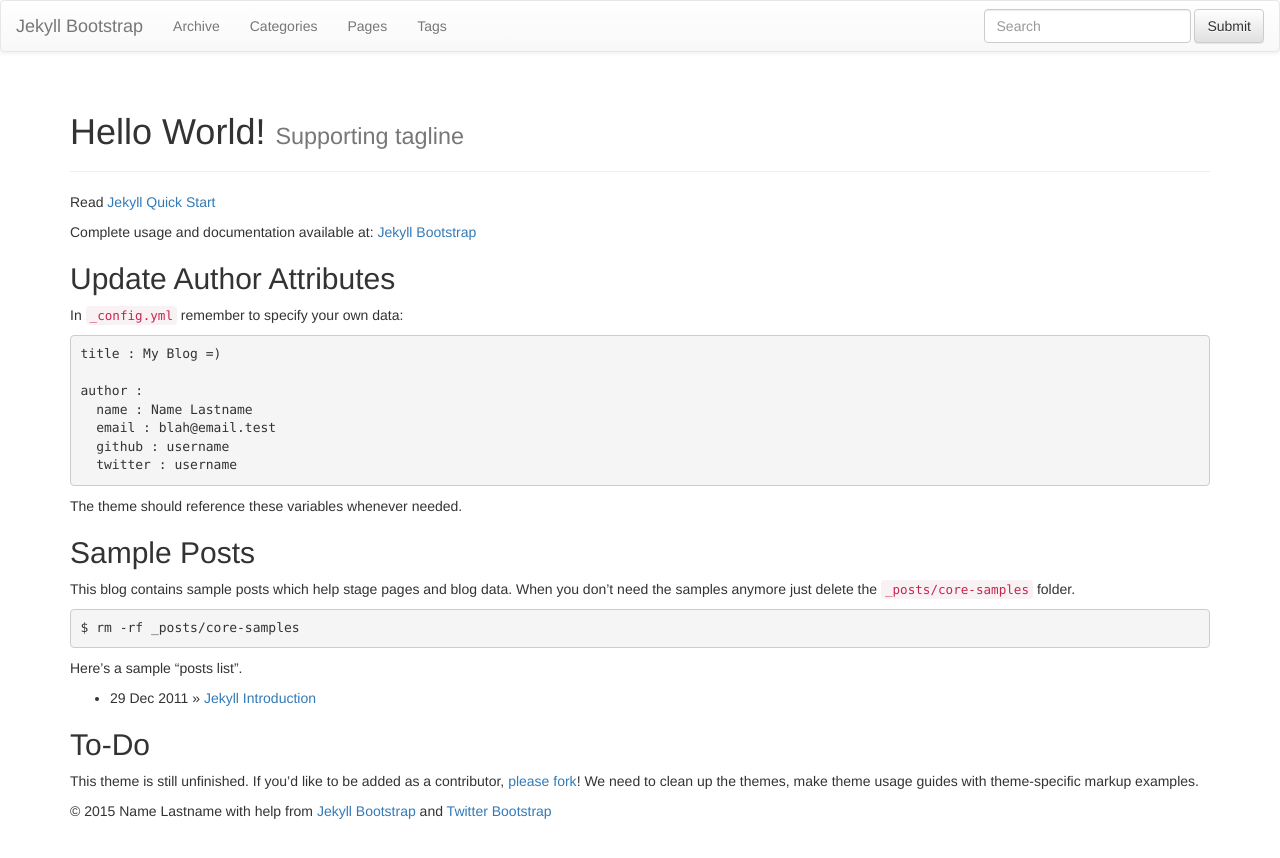
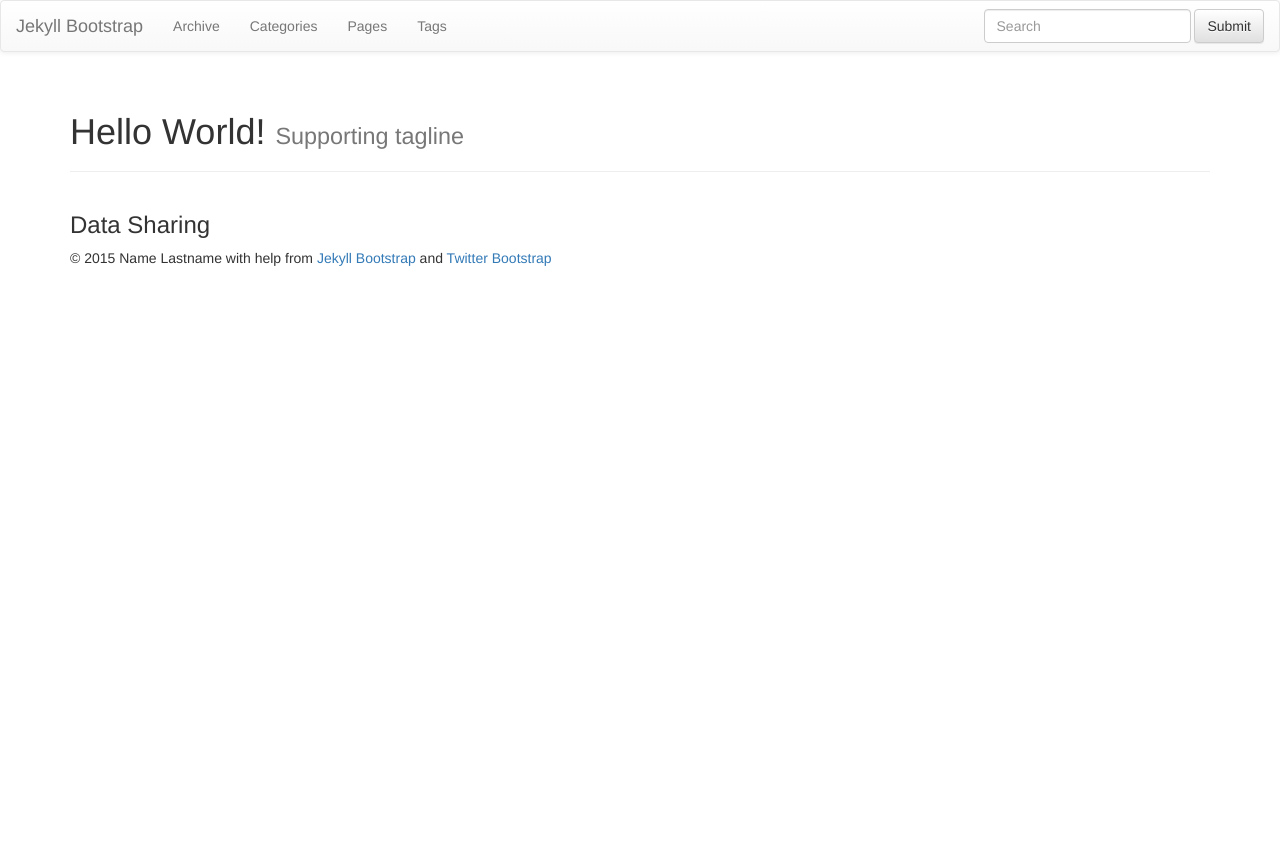
Before and after one commit to spatialcarpentry/data-sharing, a Jekyll site: the page built from index.md, in a window 1280 px wide. Shown: the top 858 px of the page. Built offline with Jekyll 4.4.1, drawn with Linux system fonts in a browser that asks for light colours; nearby versions of some CDN libraries; library files that are not in the unit come from our copies.

Commit message:
Created gh-pages

```diff
--- a/index.md
+++ b/index.md
@@ -5,40 +5,4 @@ tagline: Supporting tagline
 ---
 {% include JB/setup %}
 
-Read [Jekyll Quick Start](http://jekyllbootstrap.com/usage/jekyll-quick-start.html)
-
-Complete usage and documentation available at: [Jekyll Bootstrap](http://jekyllbootstrap.com)
-
-## Update Author Attributes
-
-In `_config.yml` remember to specify your own data:
-
-    title : My Blog =)
-
-    author :
-      name : Name Lastname
-      email : blah@email.test
-      github : username
-      twitter : username
-
-The theme should reference these variables whenever needed.
-
-## Sample Posts
-
-This blog contains sample posts which help stage pages and blog data.
-When you don't need the samples anymore just delete the `_posts/core-samples` folder.
-
-    $ rm -rf _posts/core-samples
-
-Here's a sample "posts list".
-
-<ul class="posts">
-  {% for post in site.posts %}
-    <li><span>{{ post.date | date_to_string }}</span> &raquo; <a href="{{ BASE_PATH }}{{ post.url }}">{{ post.title }}</a></li>
-  {% endfor %}
-</ul>
-
-## To-Do
-
-This theme is still unfinished. If you'd like to be added as a contributor, [please fork](http://github.com/plusjade/jekyll-bootstrap)!
-We need to clean up the themes, make theme usage guides with theme-specific markup examples.
+### Data Sharing
```
